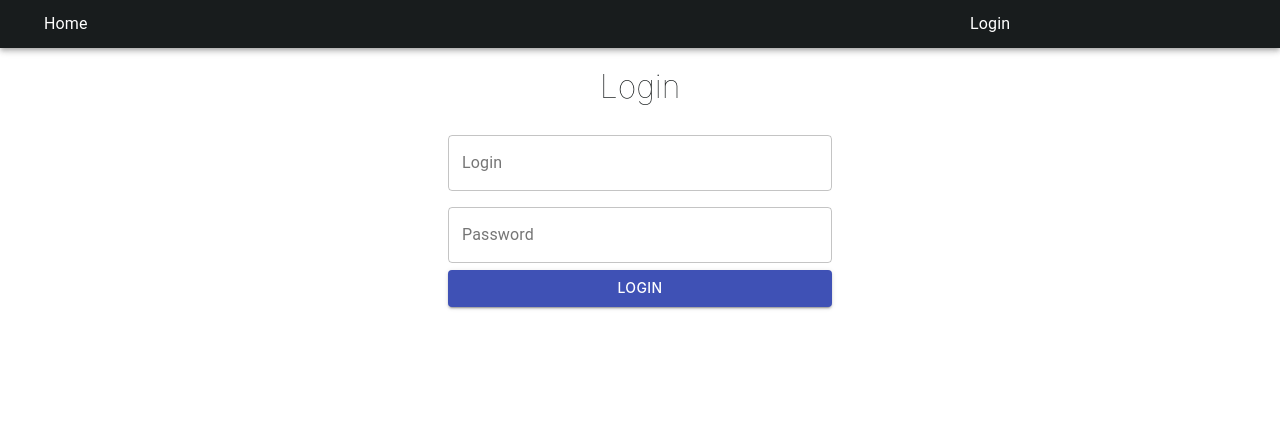
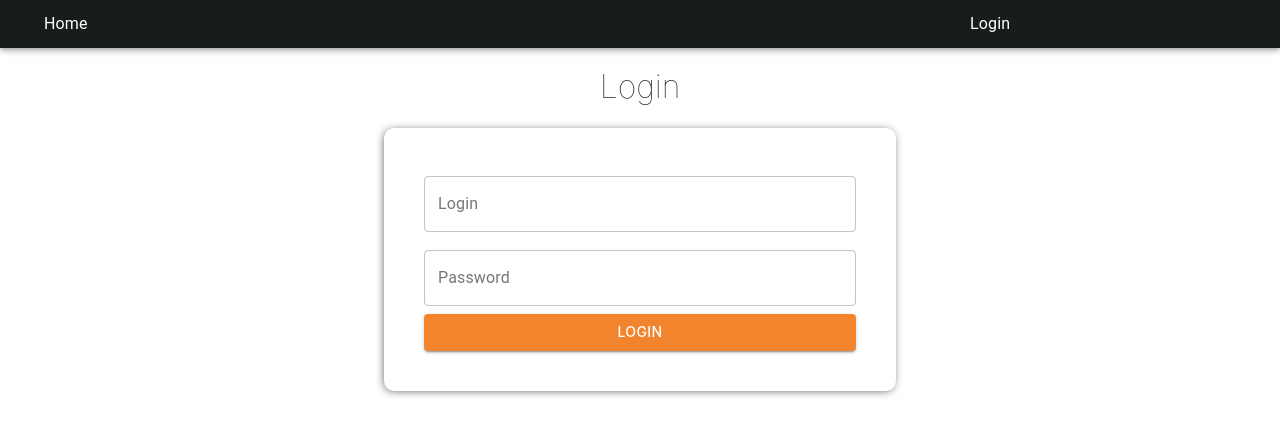
Before and after one commit to DevWichrowski/express-blog-front, a React (Create React App) app: page /login in a window 1280 px wide. Shown: the top 436 px of the page. Built offline with nearby package versions, Linux system fonts and the light colour scheme.

Commit message:
Fix few things

```diff
--- a/src/components/Login/Login.scss
+++ b/src/components/Login/Login.scss
@@ -1,15 +1,36 @@
+@import "../../styles/colors";
+@import "../../styles/mixins";
+
 .login {
 
   .login-form {
-    width: 30%;
+    @include box-shadow;
+    width: 40%;
     margin: 0 auto;
-    border-radius: 50px;
+    padding: 40px;
+    border-radius: 10px;
     display: flex;
     flex-direction: column;
 
-    .form-text-field{
+    .form-text-field {
       margin-top: 2%;
       margin-bottom: 2%;
     }
   }
+
+  .MuiButton-containedPrimary {
+    background-color: $orange;
+  }
+
+  .MuiButton-containedPrimary:hover {
+    background-color: $orange;
+  }
+
+  .MuiOutlinedInput-root.Mui-focused .MuiOutlinedInput-notchedOutline {
+    border-color: $orange !important;
+  }
+
+  .MuiInputLabel-root.Mui-focused {
+    color: $orange;
+  }
 }
--- a/src/components/Navigation/AdminDrawer/AdminDrawer.js
+++ b/src/components/Navigation/AdminDrawer/AdminDrawer.js
@@ -1,4 +1,5 @@
 import React from 'react';
+import "./AdminDrawer.scss";
 import Drawer from "@material-ui/core/Drawer";
 import List from "@material-ui/core/List";
 import ListItem from "@material-ui/core/ListItem";
@@ -7,6 +8,7 @@ import {NavLink} from "react-router-dom";
 const AdminDrawer = props => {
     const sideList = side => (
         <div
+            className="admin-drawer"
             role="presentation"
             onClick={props.toggleDrawer(side, false)}
             onKeyDown={props.toggleDrawer(side, false)}
--- a/src/components/Navigation/AdminDrawer/AdminDrawer.scss
+++ b/src/components/Navigation/AdminDrawer/AdminDrawer.scss
@@ -0,0 +1,13 @@
+@import "../../../styles/colors";
+
+.admin-drawer {
+  background-color: $black;
+  color: $orange;
+  height: 100%;
+
+  a {
+    color: $orange;
+    font-weight: normal !important;
+  }
+
+}
--- a/src/components/Navigation/Navigation.js
+++ b/src/components/Navigation/Navigation.js
@@ -49,7 +49,7 @@ const Navigation = props => {
                     </div>
 
                     <div className="nav-right-column">
-                        {loggedUser ? (<NavLink exact to="/home" onClick={() => props.logoutAll()}>
+                        {loggedUser ? (<NavLink exact to="/" onClick={() => props.logoutAll()}>
                             <Typography color="inherit" className="navigation-link">
                                 Logout
                             </Typography>
```
